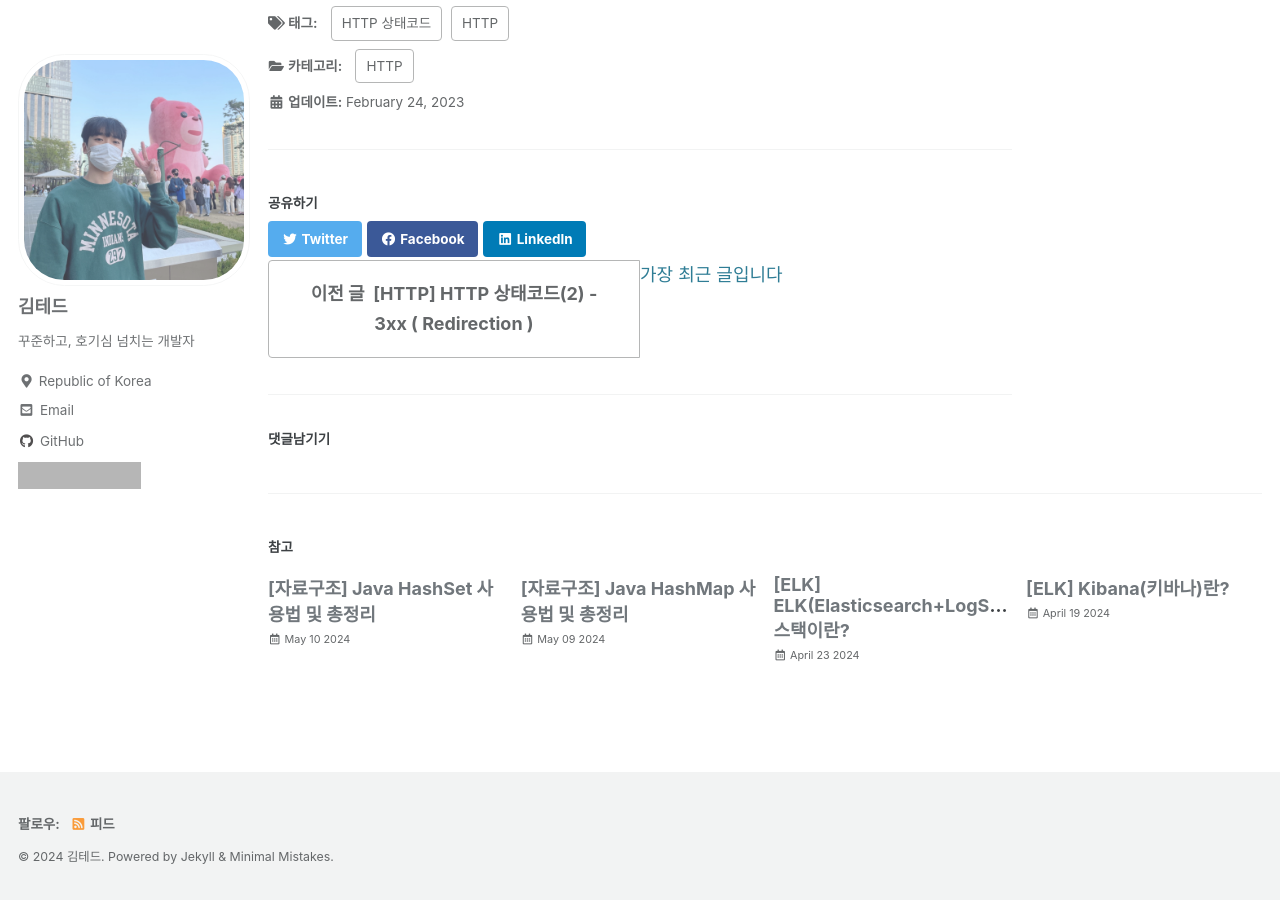
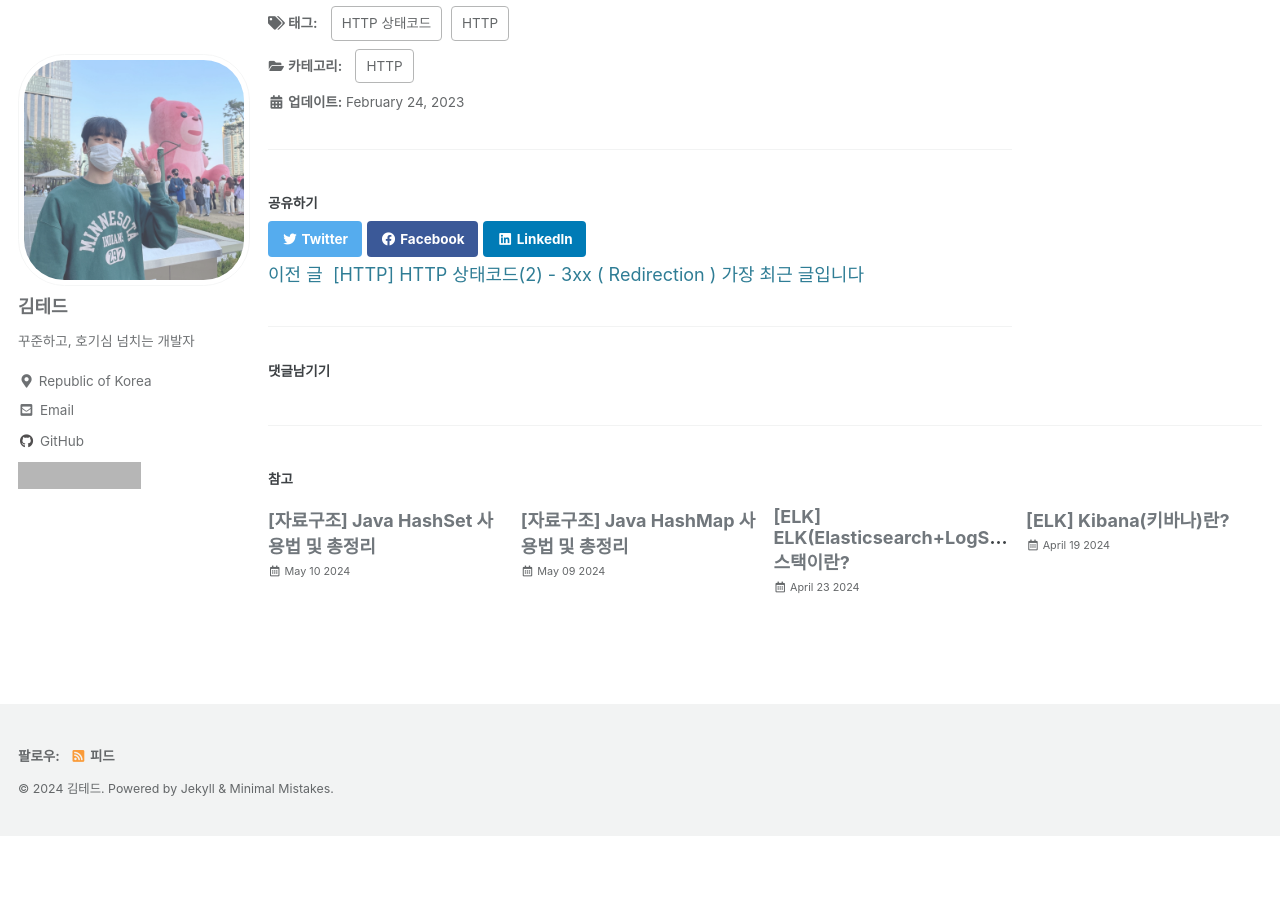
Before and after one commit to idkim97/idkim97.github.io, a Jekyll site: the page built from _posts/2023-02-24-HTTP 상태코드(3) - 4xx ( Client Error ) , 5xx ( Server Error ).md, in a window 1280 px wide and 900 px high, scrolled down 3708 px. Built offline with Jekyll 4.4.1, drawn with Linux system fonts in a browser that asks for light colours; cached includes are drawn as plain includes; some web fonts are replaced; comment, search, counter and statistics services are not loaded; after the commit the page ends 4544 px from its top, so only the background shows below that; grey boxes are pictures that could not be loaded.

Commit message:
Update post_pagination.html

```diff
--- a/_includes/post_pagination.html
+++ b/_includes/post_pagination.html
@@ -54,12 +54,12 @@
 {% if prev_post or next_post %}
   <nav class="pagination_prev_next">
     {% if prev_post %}
-      <a href="{{ prev_post.url }}" class="pagination--pager"><span class="prev_next">이전 글  &nbsp</span>{{ prev_post.title }}</a>
+      <a href="{{ prev_post.url }}" class="pagination_prev_next--pager"><span class="prev_next">이전 글  &nbsp</span>{{ prev_post.title }}</a>
     {% else %}
       <a href="#" class="pagination_prev_next--pager disabled">첫 번째 글입니다</a>
     {% endif %}
     {% if next_post %}
-      <a href="{{ next_post.url }}" class="pagination--pager"><span class="prev_next">다음 글  &nbsp  </span>{{ next_post.title }}</a>
+      <a href="{{ next_post.url }}" class="pagination_prev_next--pager"><span class="prev_next">다음 글  &nbsp  </span>{{ next_post.title }}</a>
     {% else %}
       <a href="#" class="pagination_prev_next--pager disabled">가장 최근 글입니다</a>
     {% endif %}
```
